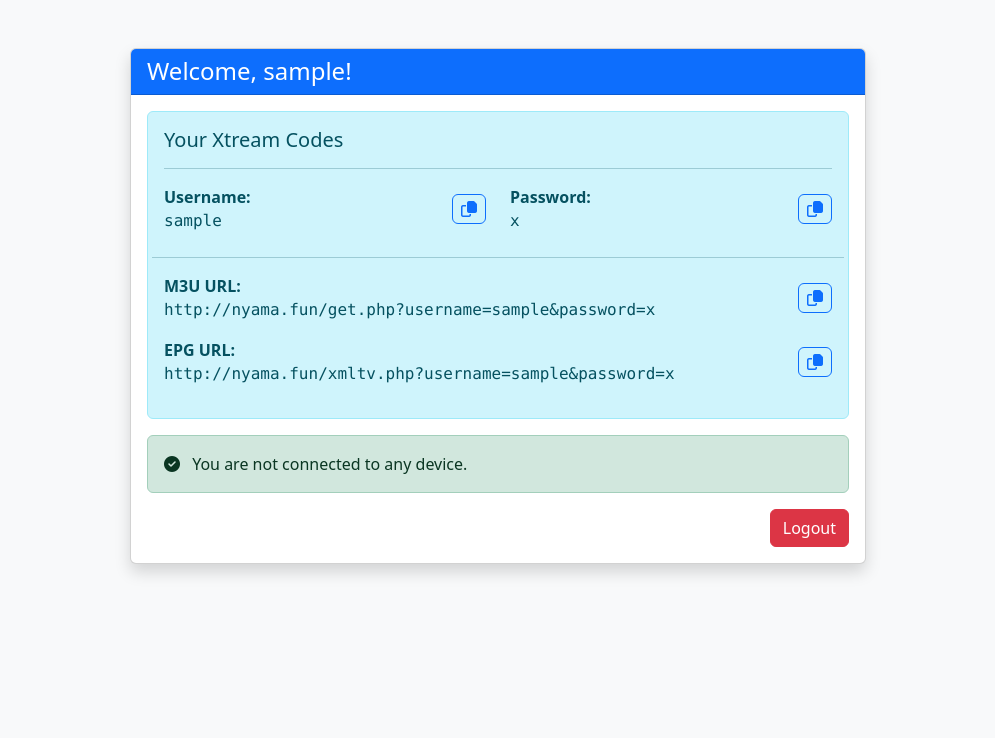
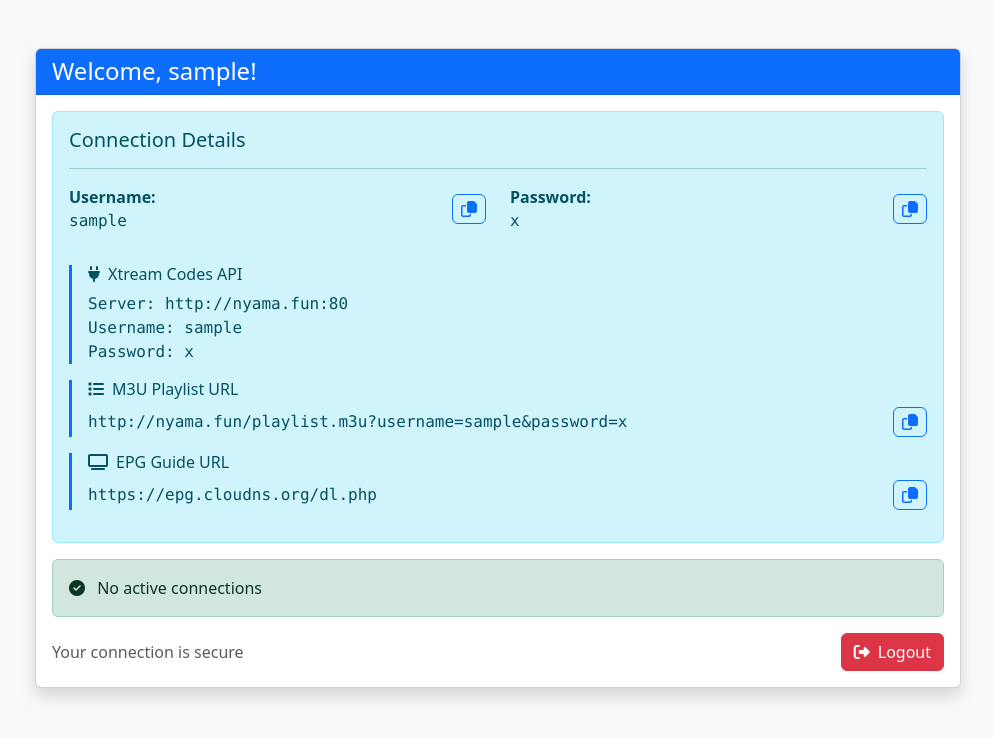
Before and after one commit to radkovic666/BGSCRAPE, a PHP site: page /dashboard.php in a window 1280 px wide. Shown: the top 738 px of the page, without its empty margins (142-1137 px from the left). Run offline with PHP 8.4, Linux system fonts and the light colour scheme; the visitor is signed in with stand-in values (Sample User, id 1); tables that the repository leaves empty or names only in its code hold one stand-in row (values such as "Sample post").

Commit message:
belong to /htdocs

```diff
--- a/dashboard.php
+++ b/dashboard.php
@@ -37,14 +37,12 @@ if ($_SERVER['REQUEST_METHOD'] === 'POST' && isset($_POST['action']) && $_POST['
         }
     }
 
-    $newUsername = mt_rand(100000, 999999); // 6-digit number
-    $newPassword = mt_rand(100000, 999999); // 6-digit number
+    $newUsername = mt_rand(100000, 999999);
+    $newPassword = mt_rand(100000, 999999);
 
-    // Update database
     $updateStmt = $pdo->prepare("UPDATE xtream_codes SET xtream_username = ?, xtream_password = ? WHERE user_id = ?");
     $updateStmt->execute([$newUsername, $newPassword, $_SESSION['user_id']]);
 
-    // Redirect to prevent resubmission
     header("Location: dashboard.php");
     exit();
 }
@@ -58,48 +56,30 @@ if ($_SERVER['REQUEST_METHOD'] === 'POST' && isset($_POST['action']) && $_POST['
     <link href="https://cdn.jsdelivr.net/npm/bootstrap@5.3.0/dist/css/bootstrap.min.css" rel="stylesheet">
     <link rel="stylesheet" href="https://cdnjs.cloudflare.com/ajax/libs/font-awesome/6.4.0/css/all.min.css">
     <style>
-        .copy-btn {
-            transition: all 0.3s ease;
-            padding: 2px 8px;
-            cursor: pointer;
-        }
-        .copy-btn:hover {
-            transform: translateY(-2px);
-            box-shadow: 0 2px 6px rgba(0,0,0,0.1);
-        }
-        .copied-alert {
-            position: fixed;
-            top: 20px;
-            right: 20px;
-            z-index: 1000;
-            animation: slideIn 0.3s, fadeOut 0.5s 2s;
-            min-width: 250px;
-        }
-        @keyframes slideIn {
-            from { right: -300px; }
-            to { right: 20px; }
-        }
-        @keyframes fadeOut {
-            from { opacity: 1; }
-            to { opacity: 0; }
-        }
-        .font-monospace {
-            user-select: all;
-        }
+        .copy-btn { transition: all 0.3s ease; padding: 2px 8px; cursor: pointer; }
+        .copy-btn:hover { transform: translateY(-2px); box-shadow: 0 2px 6px rgba(0,0,0,0.1); }
+        .copied-alert { position: fixed; top: 20px; right: 20px; z-index: 1000;
+                      animation: slideIn 0.3s, fadeOut 0.5s 2s; min-width: 250px; }
+        @keyframes slideIn { from { right: -300px; } to { right: 20px; } }
+        @keyframes fadeOut { from { opacity: 1; } to { opacity: 0; } }
+        .font-monospace { user-select: all; }
+        .url-section { border-left: 3px solid #0d6efd; padding-left: 1rem; margin: 1rem 0; }
     </style>
 </head>
 <body class="bg-light">
     <div class="container py-5">
         <div class="row justify-content-center">
-            <div class="col-md-8">
+            <div class="col-md-10">
                 <div class="card shadow">
                     <div class="card-header bg-primary text-white">
                         <h4 class="mb-0">Welcome, <?= htmlspecialchars($data['username']) ?>!</h4>
                     </div>
                     <div class="card-body">
                         <div class="alert alert-info">
-                            <h5 class="alert-heading">Your Xtream Codes</h5>
+                            <h5 class="alert-heading">Connection Details</h5>
                             <hr>
+
+                            <!-- Main Credentials -->
                             <div class="row">
                                 <div class="col-md-6 mb-3">
                                     <div class="d-flex justify-content-between align-items-center">
@@ -127,67 +107,79 @@ if ($_SERVER['REQUEST_METHOD'] === 'POST' && isset($_POST['action']) && $_POST['
                                         </button>
                                     </div>
                                 </div>
+                            </div>
 
-                                <hr class="mt-2">
+                            <!-- Xtream Codes API -->
+                            <div class="url-section">
+                                <h6 class="mb-2"><i class="fas fa-plug me-2"></i>Xtream Codes API</h6>
+                                <div class="font-monospace">
+                                    Server: http://nyama.fun:80<br>
+                                    Username: <?= htmlspecialchars($data['xtream_username']) ?><br>
+                                    Password: <?= htmlspecialchars($data['xtream_password']) ?>
+                                </div>
+                            </div>
 
-                                <div class="col-12 mb-3">
+                            <!-- M3U URLs -->
+                            <div class="url-section">
+                                <h6 class="mb-2"><i class="fas fa-list me-2"></i>M3U Playlist URL</h6>
+                                <div class="mb-3">
                                     <div class="d-flex justify-content-between align-items-center">
-                                        <div>
-                                            <strong>M3U URL:</strong>
-                                            <div class="font-monospace">
-                                                http://nyama.fun/get.php?username=<?= htmlspecialchars($data['xtream_username']) ?>&password=<?= htmlspecialchars($data['xtream_password']) ?>
-                                            </div>
+                                        <div class="font-monospace">
+                                            http://nyama.fun/playlist.m3u?username=<?= htmlspecialchars($data['xtream_username']) ?>&password=<?= htmlspecialchars($data['xtream_password']) ?>
                                         </div>
-                                        <button class="btn copy-btn btn-outline-primary"
-                                                data-value="http://nyama.fun/get.php?username=<?= htmlspecialchars($data['xtream_username']) ?>&password=<?= htmlspecialchars($data['xtream_password']) ?>"
-                                                onclick="copyCredentials(this)">
-                                            <i class="far fa-copy"></i>
-                                        </button>
-                                    </div>
-                                </div>
-
-                                <div class="col-12 mb-3">
-                                    <div class="d-flex justify-content-between align-items-center">
-                                        <div>
-                                            <strong>EPG URL:</strong>
-                                            <div class="font-monospace">
-                                                http://nyama.fun/xmltv.php?username=<?= htmlspecialchars($data['xtream_username']) ?>&password=<?= htmlspecialchars($data['xtream_password']) ?>
-                                            </div>
-                                        </div>
-                                        <button class="btn copy-btn btn-outline-primary"
-                                                data-value="http://nyama.fun/xmltv.php?username=<?= htmlspecialchars($data['xtream_username']) ?>&password=<?= htmlspecialchars($data['xtream_password']) ?>"
+                                        <button class="btn copy-btn btn-outline-primary ms-2"
+                                                data-value="http://nyama.fun/playlist.m3u?username=<?= htmlspecialchars($data['xtream_username']) ?>&password=<?= htmlspecialchars($data['xtream_password']) ?>"
                                                 onclick="copyCredentials(this)">
                                             <i class="far fa-copy"></i>
                                         </button>
                                     </div>
                                 </div>
                             </div>
+
+                            <!-- EPG URL -->
+                            <div class="url-section">
+                                <h6 class="mb-2"><i class="fas fa-tv me-2"></i>EPG Guide URL</h6>
+                                <div class="d-flex justify-content-between align-items-center">
+                                    <div class="font-monospace">
+                                        https://epg.cloudns.org/dl.php
+                                    </div>
+                                    <button class="btn copy-btn btn-outline-primary ms-2"
+                                            data-value="https://epg.cloudns.org/dl.php"
+                                            onclick="copyCredentials(this)">
+                                        <i class="far fa-copy"></i>
+                                    </button>
+                                </div>
+                            </div>
                         </div>
 
+                        <!-- Device Status -->
                         <?php if ($isConnected): ?>
                             <div class="alert alert-warning mb-3">
                                 <i class="fas fa-exclamation-triangle me-2"></i>
-                                You are currently connected to a device.
+                                Active connection detected on another device
                             </div>
                         <?php else: ?>
                             <div class="alert alert-success mb-3">
                                 <i class="fas fa-check-circle me-2"></i>
-                                You are not connected to any device.
+                                No active connections
                             </div>
                         <?php endif; ?>
 
+                        <!-- Controls -->
                         <div class="d-flex justify-content-between align-items-center">
                             <?php if ($isConnected): ?>
-                                <form method="post" onsubmit="return confirm('This will generate new credentials and disconnect your current device! Continue?')">
+                                <form method="post" onsubmit="return confirm('This will reset all connections and generate new credentials! Continue?')">
                                     <input type="hidden" name="action" value="change_device">
                                     <button type="submit" class="btn btn-warning">
-                                        <i class="fas fa-sync-alt me-2"></i>Change Device
+                                        <i class="fas fa-sync-alt me-2"></i>Reset Connection
                                     </button>
                                 </form>
                             <?php else: ?>
-                                <div></div>
+                                <div class="text-muted">Your connection is secure</div>
                             <?php endif; ?>
-                            <a href="logout.php" class="btn btn-danger">Logout</a>
+                            <a href="logout.php" class="btn btn-danger">
+                                <i class="fas fa-sign-out-alt me-2"></i>Logout
+                            </a>
                         </div>
                     </div>
                 </div>
```
Also changed, not shown: auth_playlist.php (added, +75 -0 lines), import_playlist.php (added, +51 -0 lines), favicon.ico (added).
